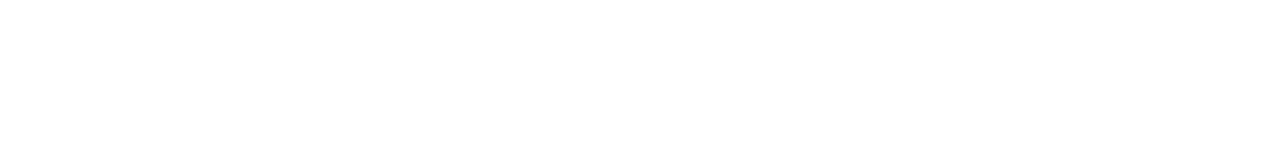
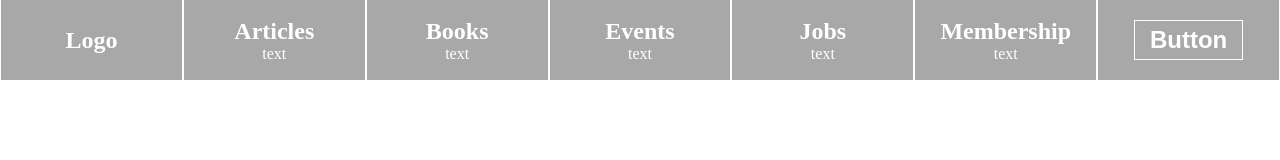
Before and after one commit to bren2102/Design-Teardown, a website: page index.html in a window 1280 px wide. Drawn offline with Linux system fonts and the light colour scheme.

Commit message:
nav created and styled

```diff
--- a/index.html
+++ b/index.html
@@ -5,8 +5,40 @@
   <meta name="viewport" content="width=device-width, initial-scale=1.0">
   <meta http-equiv="X-UA-Compatible" content="ie=edge">
   <link rel="stylesheet" href="style/style.css">
-  <title>Document</title>
+  <title>Smashing Magazine</title>
 </head>
 <body>
+  <header>
+    <nav>
+      <ul class="header-ul">
+        <li class="header-li">
+          <h2>Logo</h2>
+        </li>
+        <li class="header-li">
+          <h2>Articles</h2>
+          <p>text</p>
+        </li>
+        <li class="header-li">
+          <h2>Books</h2>
+          <p>text</p>
+        </li>
+        <li class="header-li">
+          <h2>Events</h2>
+          <p>text</p>
+        </li>
+        <li class="header-li">
+          <h2>Jobs</h2>
+          <p>text</p>
+        </li>
+        <li class="header-li">
+          <h2>Membership</h2>
+          <p>text</p>
+        </li>
+        <li class="header-li">
+          <button>Button</button>
+        </li>
+      </ul>
+    </nav>
+  </header>
 </body>
 </html>
--- a/style/style.css
+++ b/style/style.css
@@ -0,0 +1,42 @@
+*{
+  padding: 0;
+  margin: 0;
+  box-sizing: border-box;
+}
+
+body{
+  color: white;
+}
+
+nav {
+  width: 100%;
+  height: 80px;
+  background-color: rgb(168, 168, 168);
+}
+
+.header-ul {
+  width: inherit;
+  height: 100%;
+  display: flex;
+  justify-content: space-around;
+  align-items: center;
+  list-style: none;
+}
+
+.header-li {
+  border: white 1px solid;
+  text-align: center;
+  width: 100%;
+  padding: 50% 0;
+}
+
+.header-li button{
+  width: 60%;
+  height: 40%;
+  font-size: 1.5em;
+  border: white 1px solid;
+  background-color: rgb(168, 168, 168);
+  color: white;
+  padding: 5px;
+  font-weight: bold;
+}
```
